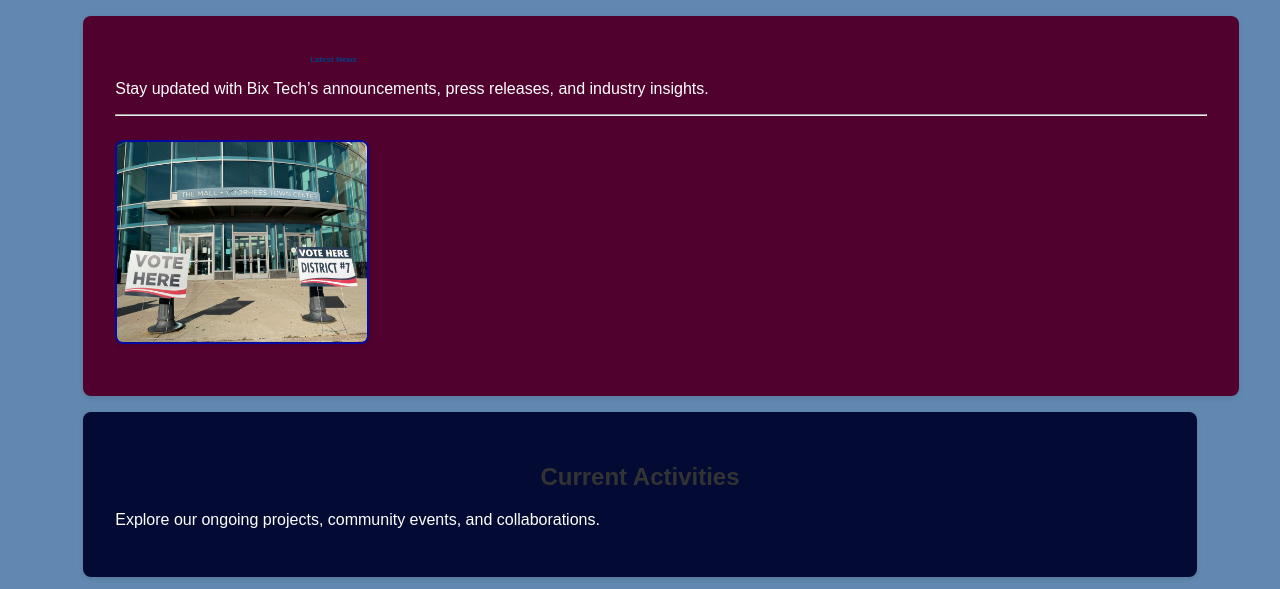
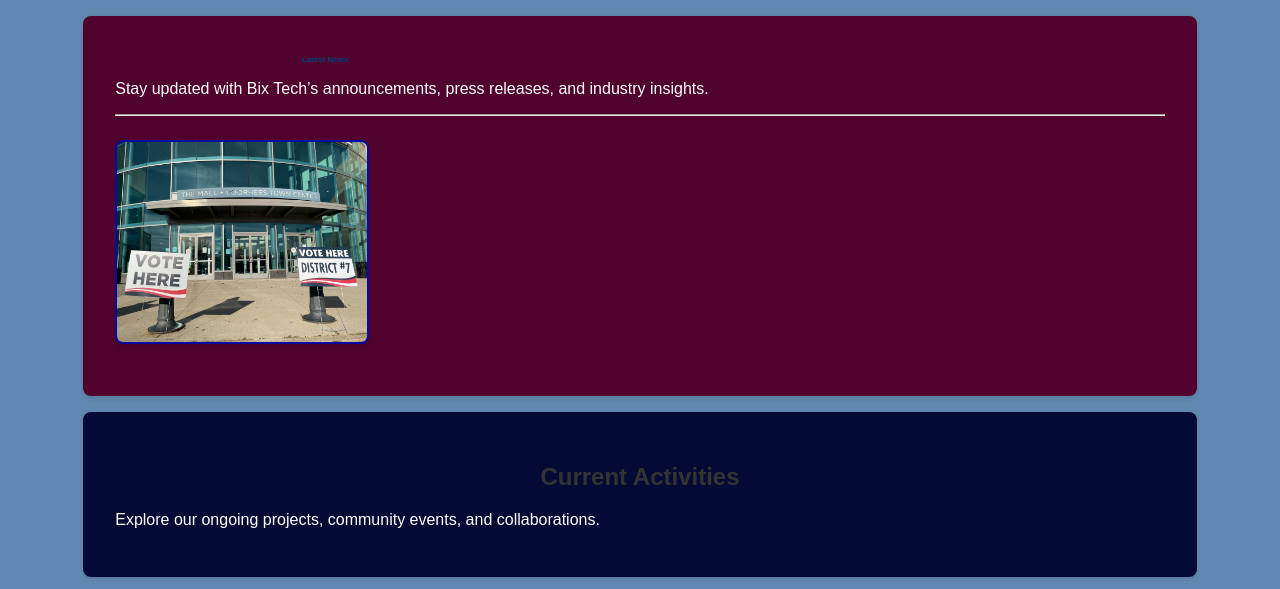
Before and after one commit to brandbase01958/bixtech1.2, a Django app: page / in a window 1280 px wide, with the pointer over the restyled element. Shown: the part 196-785 px from the top of the page. Run offline with Django 5.2, Linux system fonts and the light colour scheme; data comes from the database, SQL or seed files in the repository.

Commit message:
Remove width from section hover effect
Remove width property from section hover style.

```diff
--- a/static/styles/style.css
+++ b/static/styles/style.css
@@ -31,7 +31,6 @@
     }
     section:hover{
       background-color: rgb(81, 1, 45);
-      width: 99%;
       transition: 0.3s;
     }
     .news h2 {
```
